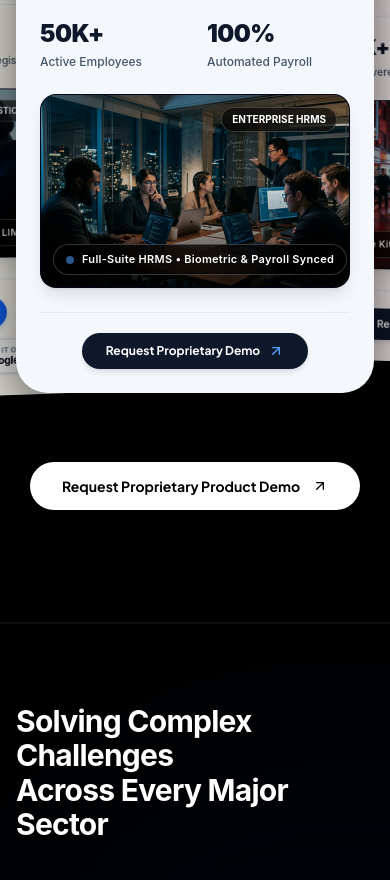
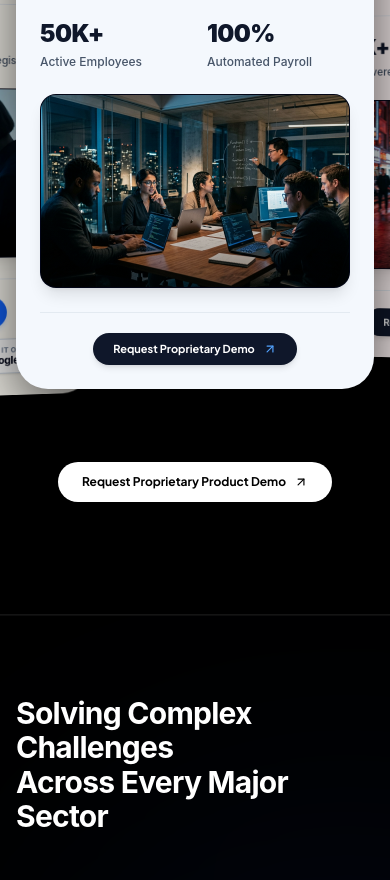
Before and after one commit to anupam-codespace/GIPL-WebSite, a Next.js app: page / in a window 390 px wide. Shown: the part 3152-4032 px from the top of the page. Built offline with nearby package versions, Linux system fonts and the light colour scheme; a web font is replaced by a local one.

Commit message:
fix(ui): remove photo overlay badges from all products and refine mobile demo button font size

```diff
--- a/src/components/marketing/InnovationProductShowcase.tsx
+++ b/src/components/marketing/InnovationProductShowcase.tsx
@@ -24,9 +24,6 @@ interface ProductItem {
   metric2: { value: string; label: string };
   imageSrc: string;
   imageAlt: string;
-  badgeDotColor: string;
-  badgeText: string;
-  badgeCategory: string;
 }
 
 const PRODUCTS: ProductItem[] = [
@@ -50,9 +47,6 @@ const PRODUCTS: ProductItem[] = [
     metric2: { value: "10K+", label: "Patients Registered" },
     imageSrc: "/images/products/patholab-showcase.jpg",
     imageAlt: "Patholab.Cloud Automated Diagnostic Laboratory Intelligence",
-    badgeDotColor: "bg-emerald-400",
-    badgeText: "Patholab Core Live • Bidirectional LIMS",
-    badgeCategory: "DIAGNOSTICS CORE",
   },
   {
     id: "teamhub",
@@ -74,9 +68,6 @@ const PRODUCTS: ProductItem[] = [
     metric2: { value: "100%", label: "Automated Payroll" },
     imageSrc: "/images/products/teamhub-showcase.jpg",
     imageAlt: "TeamHub Enterprise HRMS & Workforce Operating System",
-    badgeDotColor: "bg-blue-400",
-    badgeText: "Full-Suite HRMS • Biometric & Payroll Synced",
-    badgeCategory: "ENTERPRISE HRMS",
   },
   {
     id: "bungzo",
@@ -98,9 +89,6 @@ const PRODUCTS: ProductItem[] = [
     metric2: { value: "15 Min", label: "Avg. Delivery Time" },
     imageSrc: "/images/products/bungzo-showcase.jpg",
     imageAlt: "Bungzo High-Speed Hyperlocal Food Delivery",
-    badgeDotColor: "bg-red-400",
-    badgeText: "Live Kitchen Dispatch • Real-time Tracking",
-    badgeCategory: "FOOD DELIVERY",
   },
   {
     id: "globizlibrary",
@@ -122,9 +110,6 @@ const PRODUCTS: ProductItem[] = [
     metric2: { value: "94%", label: "Faster Book Checkouts" },
     imageSrc: "/images/products/globizlibrary-showcase.jpg",
     imageAlt: "GlobizLibrary Academic RFID Repository & OPAC Catalog",
-    badgeDotColor: "bg-orange-400",
-    badgeText: "RFID Auto-Issued • Overdue Auto-Ledger",
-    badgeCategory: "OPAC DISCOVERY",
   },
   {
     id: "ims",
@@ -141,9 +126,6 @@ const PRODUCTS: ProductItem[] = [
     metric2: { value: "99.9%", label: "Stock Accuracy" },
     imageSrc: "/images/products/ims-showcase.jpg",
     imageAlt: "Enterprise IMS Multi-Node Robotic Warehouse Fulfillment",
-    badgeDotColor: "bg-indigo-400",
-    badgeText: "Dynamic Traceability • ERP Integrated",
-    badgeCategory: "ERP INTEGRATED",
   },
 ];
 
@@ -480,21 +462,8 @@ export default function InnovationProductShowcase({
                     draggable={false}
                     className="w-full h-full object-cover transition-transform duration-700 ease-out group-hover:scale-105 select-none pointer-events-none"
                   />
-                  {/* Cinematic gradient overlay */}
-                  <div className="absolute inset-0 bg-gradient-to-t from-black/75 via-black/15 to-black/25 pointer-events-none" />
-
-                  {/* Top-right category pill */}
-                  <div className="absolute top-3 right-3 sm:top-4 sm:right-4 px-2.5 py-1 rounded-full bg-black/60 backdrop-blur-md text-[10px] sm:text-[11px] font-mono font-bold text-white border border-white/20 shadow-sm pointer-events-none">
-                    {prod.badgeCategory}
-                  </div>
-
-                  {/* Bottom live telemetry pill */}
-                  <div className="absolute bottom-3 left-3 sm:bottom-4 sm:left-4 px-3 py-1.5 rounded-full bg-black/70 backdrop-blur-md border border-white/20 flex items-center gap-2 text-white pointer-events-none">
-                    <div className={`w-2 h-2 rounded-full ${prod.badgeDotColor} animate-pulse`} />
-                    <span className="text-[11px] sm:text-xs font-semibold tracking-wide">
-                      {prod.badgeText}
-                    </span>
-                  </div>
+                  {/* Subtle vignette gradient overlay */}
+                  <div className="absolute inset-0 bg-gradient-to-t from-black/40 via-transparent to-black/10 pointer-events-none" />
                 </div>
 
                 {/* Direct Action Buttons - Centered in the middle on desktop & mobile */}
@@ -569,10 +538,10 @@ export default function InnovationProductShowcase({
                     <button
                       type="button"
                       onClick={onOpenConsultation}
-                      className="inline-flex items-center justify-center gap-2 px-6 py-2.5 rounded-full bg-slate-900 hover:bg-slate-800 text-white font-bold text-xs sm:text-sm transition-all duration-200 shadow-md active:scale-95 cursor-pointer"
+                      className="inline-flex items-center justify-center gap-2 px-5 sm:px-6 py-2 sm:py-2.5 rounded-full bg-slate-900 hover:bg-slate-800 text-white font-bold text-[11px] sm:text-xs md:text-sm transition-all duration-200 shadow-md active:scale-95 cursor-pointer"
                     >
                       <span>Request Proprietary Demo</span>
-                      <ArrowUpRight className="w-4 h-4 text-blue-400" />
+                      <ArrowUpRight className="w-3.5 sm:w-4 h-3.5 sm:h-4 text-blue-400" />
                     </button>
                   )}
                 </div>
@@ -582,13 +551,13 @@ export default function InnovationProductShowcase({
         </div>
 
         {/* Bottom CTA to Discuss / Demo - Centered with Upward-Tilted Arrow */}
-        <div className="mt-14 sm:mt-16 text-center flex justify-center">
+        <div className="mt-14 sm:mt-16 text-center flex justify-center px-4">
           <button
             type="button"
             onClick={onOpenConsultation}
-            className="group relative inline-flex items-center justify-center gap-3 px-8 sm:px-9 py-3.5 sm:py-4 rounded-full bg-white text-black font-bold text-sm sm:text-base transition-all duration-300 hover:bg-slate-100 hover:scale-105 active:scale-95 shadow-xl hover:shadow-2xl cursor-pointer overflow-hidden"
+            className="group relative inline-flex items-center justify-center gap-2 sm:gap-3 px-6 sm:px-9 py-3 sm:py-4 rounded-full bg-white text-black font-bold text-xs sm:text-sm md:text-base transition-all duration-300 hover:bg-slate-100 hover:scale-105 active:scale-95 shadow-xl hover:shadow-2xl cursor-pointer overflow-hidden max-w-full"
           >
-            <div className="relative h-5 sm:h-6 overflow-hidden flex flex-col justify-center">
+            <div className="relative h-4 sm:h-5 md:h-6 overflow-hidden flex flex-col justify-center">
               <span className="block transition-transform duration-300 ease-out group-hover:-translate-y-full whitespace-nowrap">
                 Request Proprietary Product Demo
               </span>
@@ -596,7 +565,7 @@ export default function InnovationProductShowcase({
                 Request Proprietary Product Demo
               </span>
             </div>
-            <ArrowUpRight className="w-4 h-4 transition-transform duration-300 group-hover:translate-x-0.5 group-hover:-translate-y-0.5" />
+            <ArrowUpRight className="w-3.5 sm:w-4 h-3.5 sm:h-4 transition-transform duration-300 group-hover:translate-x-0.5 group-hover:-translate-y-0.5 shrink-0" />
           </button>
         </div>
       </div>
```
